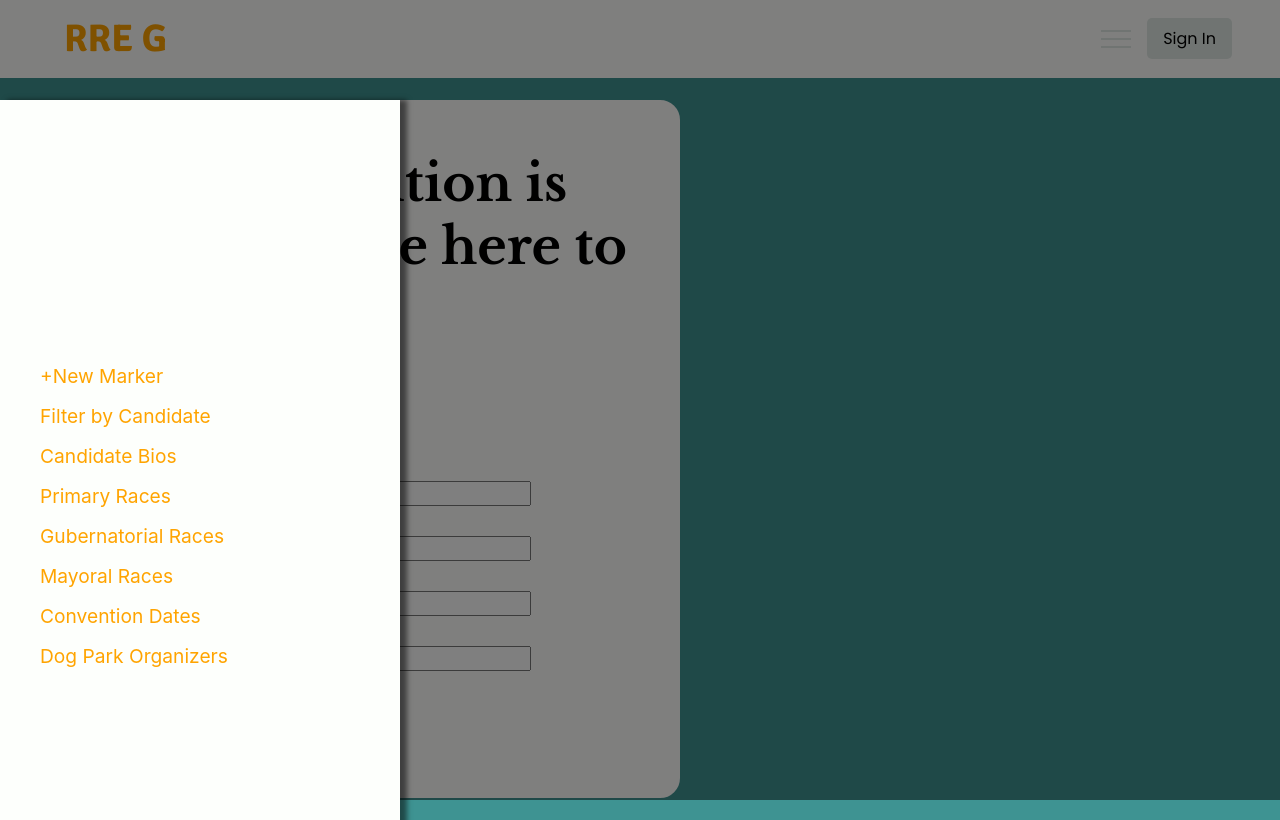
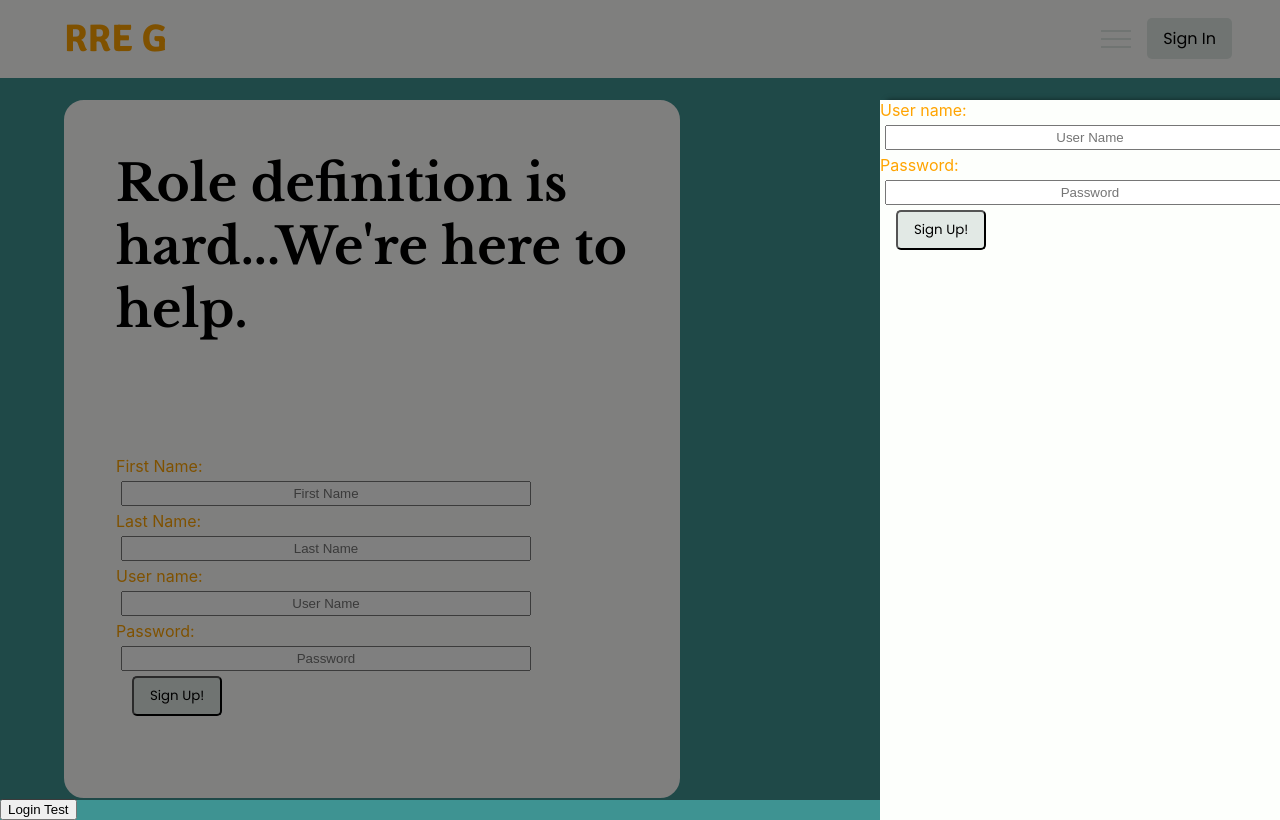
Before and after one commit to JdPope/RREGuideFront, a React (Create React App) app: page / in a window 1280 px wide. Both pictures are taken after a click on the button 1116 px from the left and 38 px from the top of the page. Built offline with nearby package versions, Linux system fonts and the light colour scheme.

Commit message:
repurposed side drawer for signup container. From displaying. no state yet.

```diff
--- a/src/LoginPage/LoginPage.css
+++ /dev/null
@@ -1,28 +0,0 @@
-#form {
-  display: inline;
-  position: fixed;
-  right: 0rem;
-  top: 0rem;
-  width: 10rem;
-  height: 8rem;
-  background-color: rgb(80, 80, 80, 1);
-  border-radius: 15px;
-  border: solid;
-  border-width: 2px;
-  border-color: rgb(200, 200, 200, 1);
-}
-
-#email-login, #password-login {
-  display: inline;
-  border-radius: 3px;
-  margin: 6.5px;
-}
-
-
-#error {
-  position: fixed;
-  right: 0.5rem;
-  top: 8rem;
-  color: red;
-  font-size: 1rem;
-}
--- a/src/LoginPage/LoginPage.js
+++ /dev/null
@@ -1,39 +0,0 @@
-import React, { Component } from 'react'
-import './LoginPage.css'
-
-
-class LoginPage extends Component {
-  render(){
-    return (
-      <div>
-        <div className="user-search">
-          <div id="form">
-            <form className="user-login-form">
-              <input
-                id="email-login"
-                name="email"
-                placeholder="Enter your email"
-              />
-              <input
-                id="password-login"
-                type="password"
-                name="password"
-                placeholder="Enter your password"
-              />
-            <button className="login-button button" type="submit">Log In</button>
-            </form>
-            <button  id="create-user-button" className="button">
-              Create Account
-            </button>
-          </div>
-
-            <p id="error">The entered email or password were incorrect. Please try again.</p>
-
-        </div>
-      </div>
-    )
-  }
-
-}
-
-export default LoginPage
--- a/src/Navbar/Navbar.css
+++ b/src/Navbar/Navbar.css
@@ -29,14 +29,14 @@
 .spacer {
   flex: 1;
 }
-.Navbar_items a{
+.Navbar_items li{
   font-family: 'Poppins', sans-serif;
   color:#000000;
   text-decoration: none;
 }
 
-.Navbar_items a:hover,
-.Navbar_items a:active {
+.Navbar_items li:hover,
+.Navbar_items li:active {
   color: #FFFFFE;
 }
 
--- a/src/Navbar/Navbar.js
+++ b/src/Navbar/Navbar.js
@@ -17,7 +17,7 @@ return(
       <div className="Navbar_items">
 
         <ul>
-          <li><Link to={'/LoginPage'} className="nav-link">Sign In</Link></li>
+          <li className="nav-link" onClick={props.drawerClickHandler}>Sign In</li>
         </ul>
       </div>
     </nav>
--- a/src/SideDrawer/SideDrawer.css
+++ b/src/SideDrawer/SideDrawer.css
@@ -3,30 +3,14 @@
   background: #FDFFFC;
   box-shadow: 7px 0px 5px rgba(0, 0, 0, 0.5);
   position: fixed;
-  top: 5;
-  left: 0;
+  top: 2;
+  right:0;
   Width: 70%;
   max-width: 400px;
   z-index: 200;
 }
 
-.side-drawer ul{
-  height: 100%;
-  list-style: none;
-  display: flex;
-  flex-direction: column;
-  justify-content: center;
-}
 
-.side-drawer a{
-  color: #FFA400;
-  text-decoration: none;
-  font-size: 1.2rem;
-}
-
-.side-drawer li {
-  margin: 0.5rem 0;
-}
 
 .side-drawer a:hover,
 .side-drawer a:active {
--- a/src/SideDrawer/SideDrawer.js
+++ b/src/SideDrawer/SideDrawer.js
@@ -1,27 +1,54 @@
-import React from 'react'
+import React, {Component} from 'react'
 import { BrowserRouter as Router,Link } from 'react-router-dom';
 import './SideDrawer.css'
 
-const SideDrawer = props => {
-  console.log("first", props)
-  return(
+class SideDrawer extends Component {
+  constructor(props) {
+    super(props)
+    this.state = {
+      username: "",
+      password: ""
+    }
+  }
+
+
+  handleChange = (event) => {
+      const { name, value } = event.target
+      this.setState({
+        [name]: value
+      })
+  }
+
+  handleSubmit = (event) => {
+      event.preventDefault()
+      console.log("handle submit")
+      const { username, password } = this.state
+      console.log(password)
+      this.props.createUser(username, password)
+    }
+
+
+  render(props){
+    const { username, password } = this.state
+    return(
     <nav className="side-drawer">
-      <ul>
-        <li><Link to={'/AddNewMarker'} className="nav-link">+New Marker</Link></li>
-        <li><a href="/">Filter by Candidate</a></li>
-        <li><a href="/">Candidate Bios</a></li>
-        <li><a href="/">Primary Races</a></li>
-        <li><a href="/">Gubernatorial Races</a></li>
-        <li><a href="/">Mayoral Races</a></li>
-        <li><a href="/">Convention Dates</a></li>
-        <li><a href="/">Dog Park Organizers</a></li>
-      </ul>
+      <React.Fragment>
+            <div className="sid-drawer">
+              <form >
+
+                <label className="SignUpContainer-label">User name:</label>
+                <input className="SignUpContainer-input" name="username" required placeholder= "User Name" type="text"  />
+                <label className="SignUpContainer-label">Password:</label>
+                <input className="SignUpContainer-input"  name="password" required placeholder= "Password" type="password"  />
+              </form>
+              <button className="signupbutton" >Sign Up!</button>
+            </div>
+      </React.Fragment>
     </nav>
 
 
 
   )
-  console.log("second", props)
 }
-
+}
 export default SideDrawer
```
